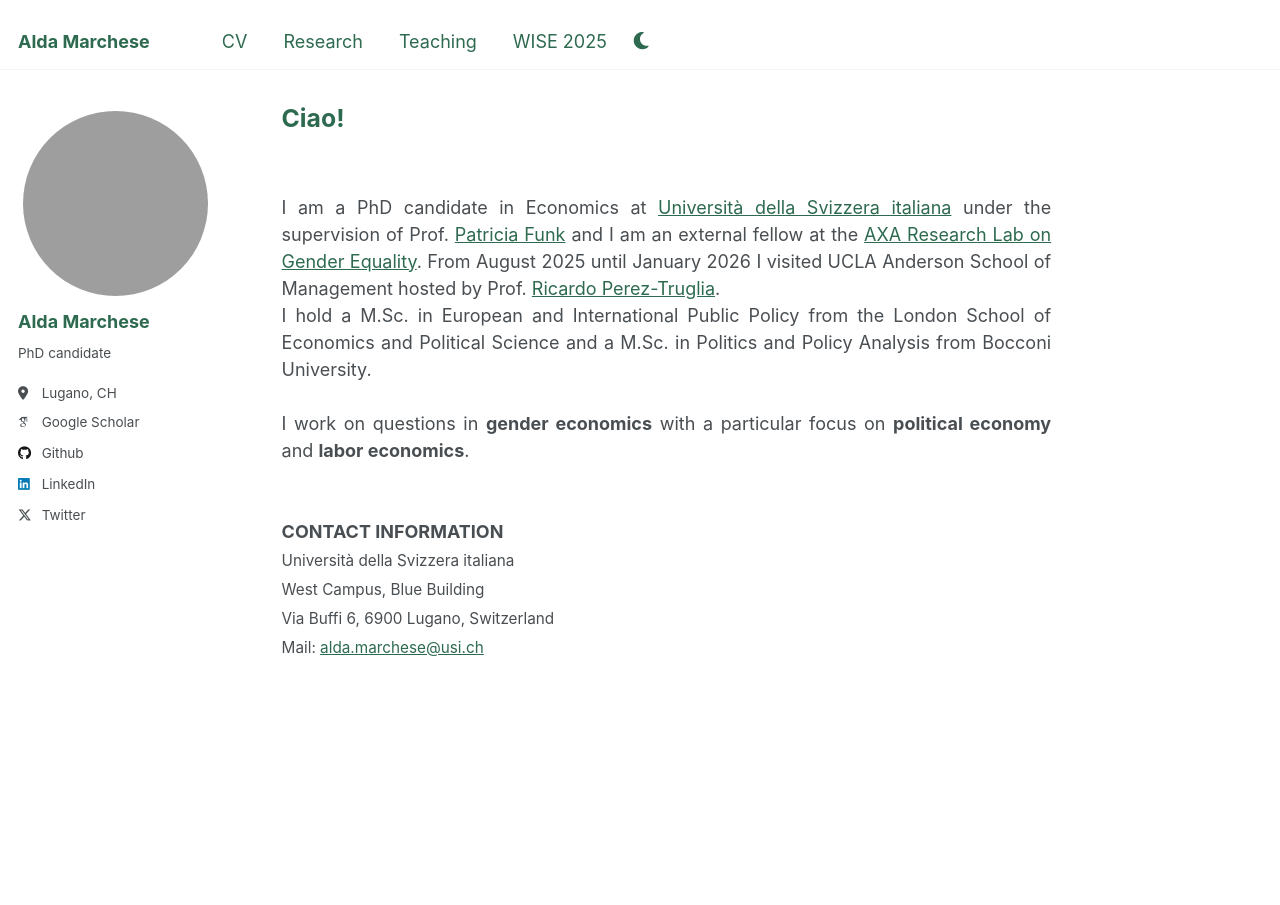
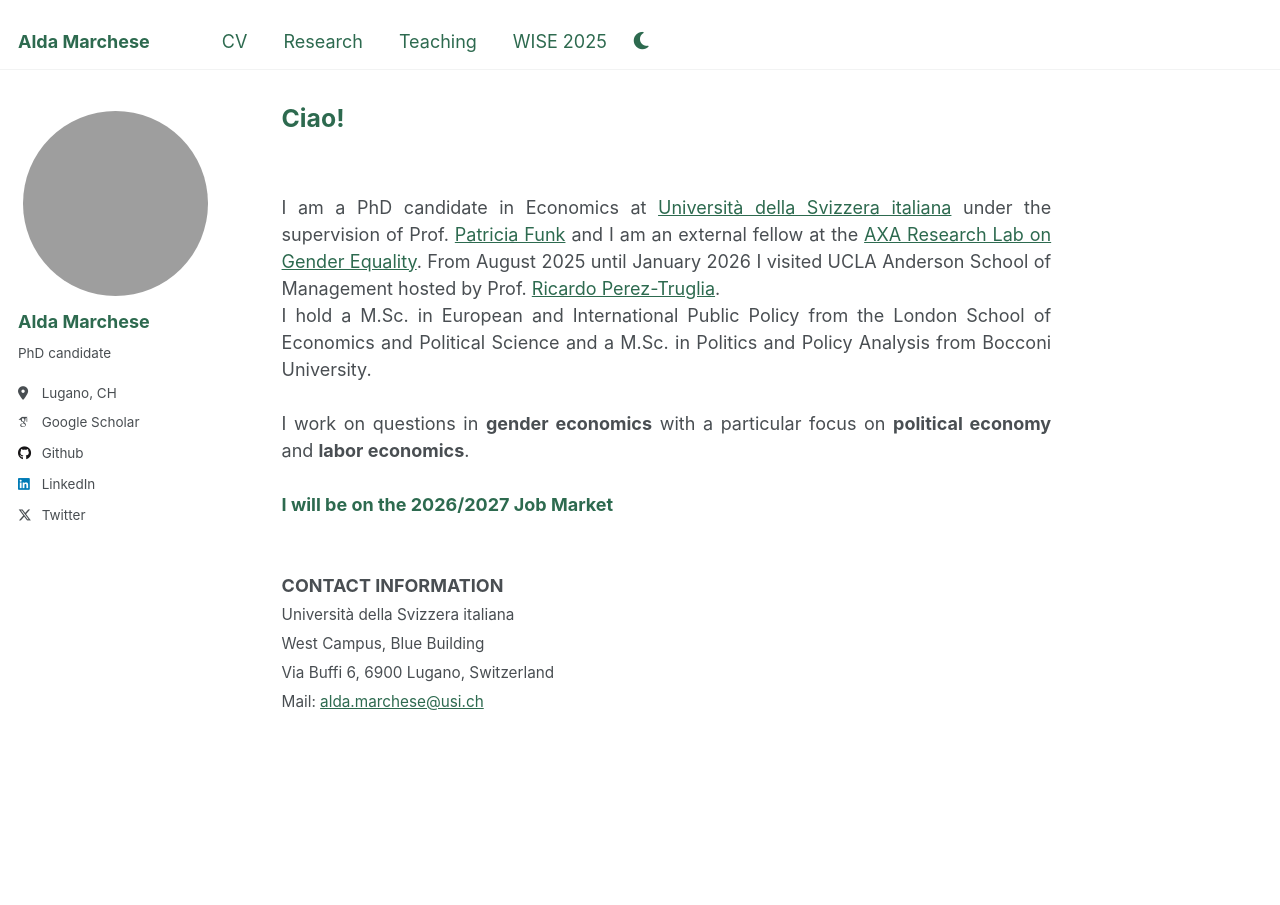
Before and after one commit to aldamarchese/aldamarchese.github.io, a Jekyll site: the page built from _pages/about.md, in a window 1280 px wide. Built offline with Jekyll 4.4.1, drawn with Linux system fonts in a browser that asks for light colours; some web fonts are replaced.

Commit message:
Add job market line and paper abstracts
- Announce 2026/2027 job market on the front page, styled bold
  green with a dark-mode variant
- Add abstract for the tourism/service economy paper
- Update the job market confidence paper abstract

Co-Authored-By: Claude Opus 5 <noreply@anthropic.com>

```diff
--- a/_pages/about.md
+++ b/_pages/about.md
@@ -15,6 +15,9 @@ I hold a M.Sc. in European and International Public Policy from the London Schoo
 <br><br>
 
 I work on questions in <strong>gender economics</strong> with a particular focus on <strong>political economy</strong> and <strong>labor economics</strong>.
+<br><br>
+
+<span class="job-market">I will be on the 2026/2027 Job Market</span>
 <br><br><br>
 </div>
 
--- a/_sass/_dark-mode.scss
+++ b/_sass/_dark-mode.scss
@@ -124,4 +124,8 @@ html[data-theme="dark"] {
   #dark-mode-toggle {
     color: #f4d03f;
   }
+
+  .job-market {
+    color: #74c69d;
+  }
 }
--- a/_sass/_page.scss
+++ b/_sass/_page.scss
@@ -406,3 +406,9 @@
   font-size: $type-size-6;
   text-transform: uppercase;
 }
+
+/* Job market announcement on the front page */
+.job-market {
+  font-weight: bold;
+  color: #2d6a4f;
+}
```
Also changed, not shown: _pages/research.md (+5 -1 lines).
